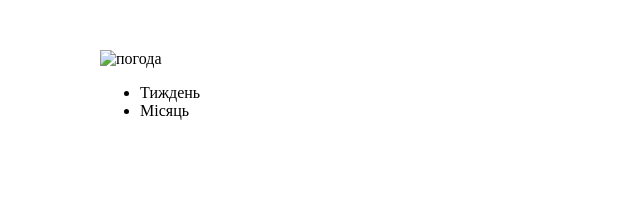
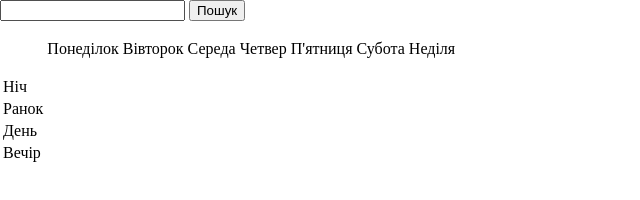
Before and after one commit to Dimas169/weather.html, a plain HTML site: page weather.html in a window 1280 px wide. Shown: the whole page, without its empty margins (0-640 px from the left). Drawn offline with Linux system fonts and the light colour scheme; files that its build step writes are made by us from their sources.

Commit message:
Update weather.html

```diff
--- a/weather.html
+++ b/weather.html
@@ -3,32 +3,85 @@
     <head>
 	    <meta charset="UTF-8">
 	    <title>Weather</title>
-	    <link rel="icon" href="../weather/image/Weather-Flow-Logo.jpg" type="image/jpg">
-	    <link rel="stylesheet" href="../css/weather.css"  type="text/css">
+	    <link rel="icon" href="image/Weather-Flow-Logo.jpg" type="image/jpg">
+	    <link rel="stylesheet" href="css/weather.css" type="text/css">
 	</head>
-    <body>
-    	<div id="header">
-    		<div class="logo">
-    		    <img src="D:/Курси soft/weather/image/logo.png" alt="погода">
-    		    <div id="manu">
-    		    	<ul>
-    		    		<li class="week">
-    		    		    <a hreaf="week.html">Тиждень</a>
-    		    		</li>
-    		    		<li class="month">
-    		    			<a hreaf="month.html">Місяць</a>
-    		    		</li>
-    		    	</ul>
+    <body >
+        <div id="header">
+            <div class="search">
+                <form>
+                    <input type="text" name="s"/>
+                    <input type="submit" value="Пошук"/>
+                </form>
+            </div>
+        </div>
 
-    			    <div class="month"></div>
-    		</div>
-    		</div>
-        </div>
-    		<form id="block_search"></div>
+        <table class="w1">
+            <tr>
+                <td></td>
+                <td>
+                    <p>Понеділок</p>
+                </td>
+                <td>
+                     <p>Вівторок</p>
+                </td>
+                <td>
+                    <p>Середа</p>
+                    </td>
+                <td>
+                    <p>Четвер</p>
+                </td>
+                <td>
+                    <p>П'ятниця</p>
+                </td>
+                <td>
+                    <p>Субота</p>
+                </td>
+                <td>
+                    <p>Неділя</p>
+                </td>
+            </tr>
+            <tr>
+                <td class="night">Ніч</td>
+                <td></td>
+                <td></td>
+                <td></td>
+                <td></td>
+                <td></td>
+                <td></td>
+                <td></td>
+            </tr>
+            <tr>
+                <td class="morning">Ранок</td>
+                <td></td>
+                <td></td>
+                <td></td>
+                <td></td>
+                <td></td>
+                <td></td>
+                <td></td>
+            </tr>
+            <tr>
+                <td class="day">День</td>
+                <td></td>
+                <td></td>
+                <td></td>
+                <td></td>
+                <td></td>
+                <td></td>
+                <td></td>
+            </tr>
+            <tr>
+                <td class="evening">Вечір</td>
+                <td></td>
+                <td></td>
+                <td></td>
+                <td></td>
+                <td></td>
+                <td></td>
+                <td></td>
+            </tr>
+        </table>
 
-    		<div class="language"></div>
-    	</div>
-    	<div>
-    	</div>
     </body>
 </html>
```
